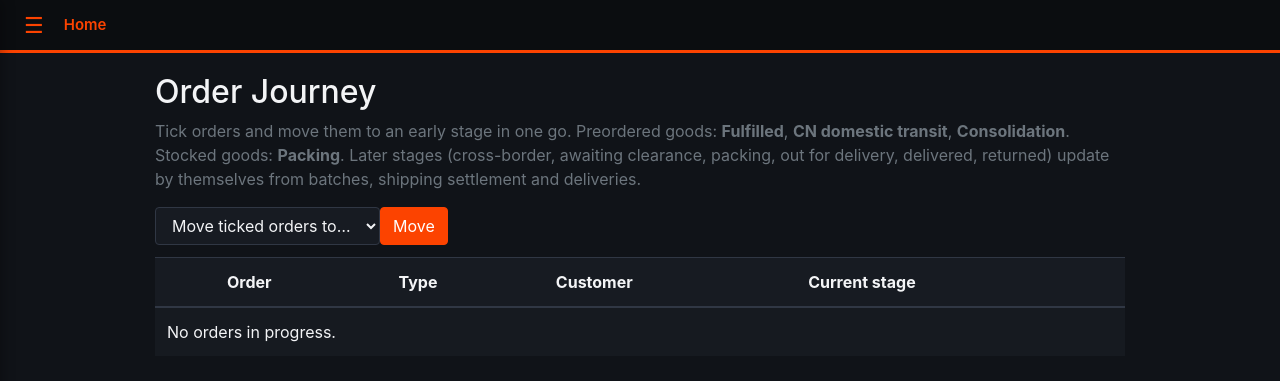
After one commit to guylikesweet/Oma-db, a Flask app: template app/templates/sales/journey.html in a window 1280 px wide. The commit adds this page. Shown: the top 381 px of the page. Run offline with Flask 3, Linux system fonts and the light colour scheme; the template is opened without the code that fills it, so the values that code supplies are empty; parts of the project's set-up code (start-up, migrations or seed data) failed here and were passed over; some libraries are stand-ins or nearby versions.

Commit message:
Add files via upload

```diff
--- /dev/null
+++ b/app/templates/sales/journey.html
@@ -0,0 +1,48 @@
+{% extends 'base_standalone.html' %}
+{% block title %}Order Journey{% endblock %}
+{% block body %}
+<div class="container" style="max-width:1000px; margin-top:20px;">
+  <h2>Order Journey</h2>
+  <p class="text-muted">Tick orders and move them to an early stage in one go. Preordered goods: <b>Fulfilled</b>, <b>CN domestic transit</b>, <b>Consolidation</b>. Stocked goods: <b>Packing</b>. Later stages (cross-border, awaiting clearance, packing, out for delivery, delivered, returned) update by themselves from batches, shipping settlement and deliveries.</p>
+
+  {% with messages = get_flashed_messages(with_categories=true) %}
+    {% for category, message in messages %}
+      <div class="alert alert-{{ 'danger' if category == 'error' else 'success' }}">{{ message }}</div>
+    {% endfor %}
+  {% endwith %}
+
+  <form method="post">
+    <div class="form-inline" style="margin-bottom:12px;">
+      <select name="stage" class="form-control" required>
+        <option value="" disabled selected>Move ticked orders to…</option>
+        <optgroup label="Preordered goods">
+          <option value="fulfilled">Fulfilled</option>
+          <option value="cn_transit">CN domestic transit</option>
+          <option value="consolidation">Consolidation</option>
+        </optgroup>
+        <optgroup label="Stocked goods">
+          <option value="packing">Packing</option>
+        </optgroup>
+      </select>
+      <button type="submit" class="btn btn-primary">Move</button>
+    </div>
+
+    <table class="table table-striped">
+      <thead><tr><th></th><th>Order</th><th>Type</th><th>Customer</th><th>Current stage</th></tr></thead>
+      <tbody>
+        {% for row in rows %}
+        <tr>
+          <td><input type="checkbox" name="sale_ids" value="{{ row.sale.id }}" {{ '' if row.movable else 'disabled' }}></td>
+          <td><a href="{{ url_for('sales.sale_detail', sale_id=row.sale.id) }}">{{ row.sale.order_id }}</a></td>
+          <td>{{ 'Stocked' if row.sale.is_stock_sale else 'Preorder' }}</td>
+          <td>{{ row.sale.customer_name }}</td>
+          <td>{{ row.stage }}{% if not row.movable %} <small class="text-muted">(updates by itself now)</small>{% endif %}</td>
+        </tr>
+        {% else %}
+        <tr><td colspan="5">No orders in progress.</td></tr>
+        {% endfor %}
+      </tbody>
+    </table>
+  </form>
+</div>
+{% endblock %}
```
Also changed, not shown: app/templates/sales/detail.html (+19 -1 lines).
